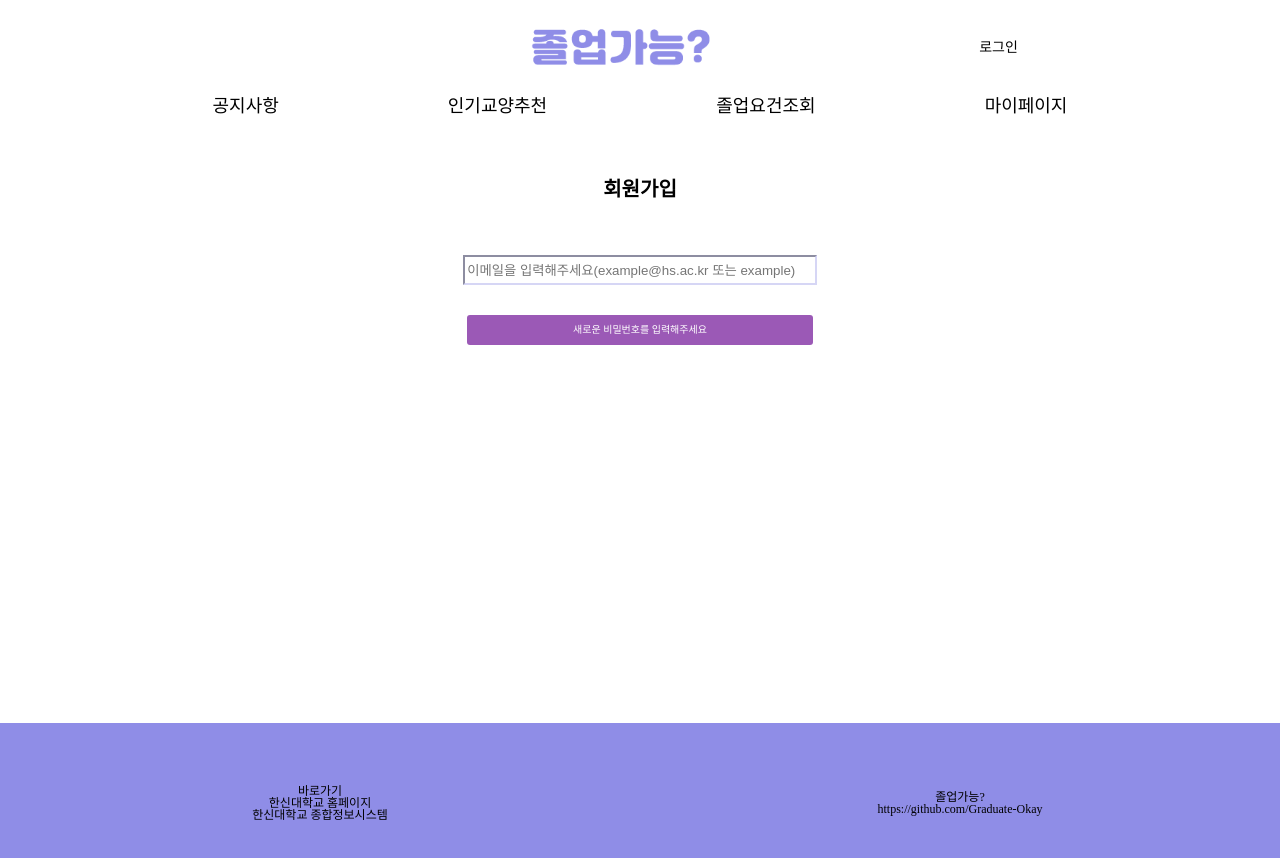
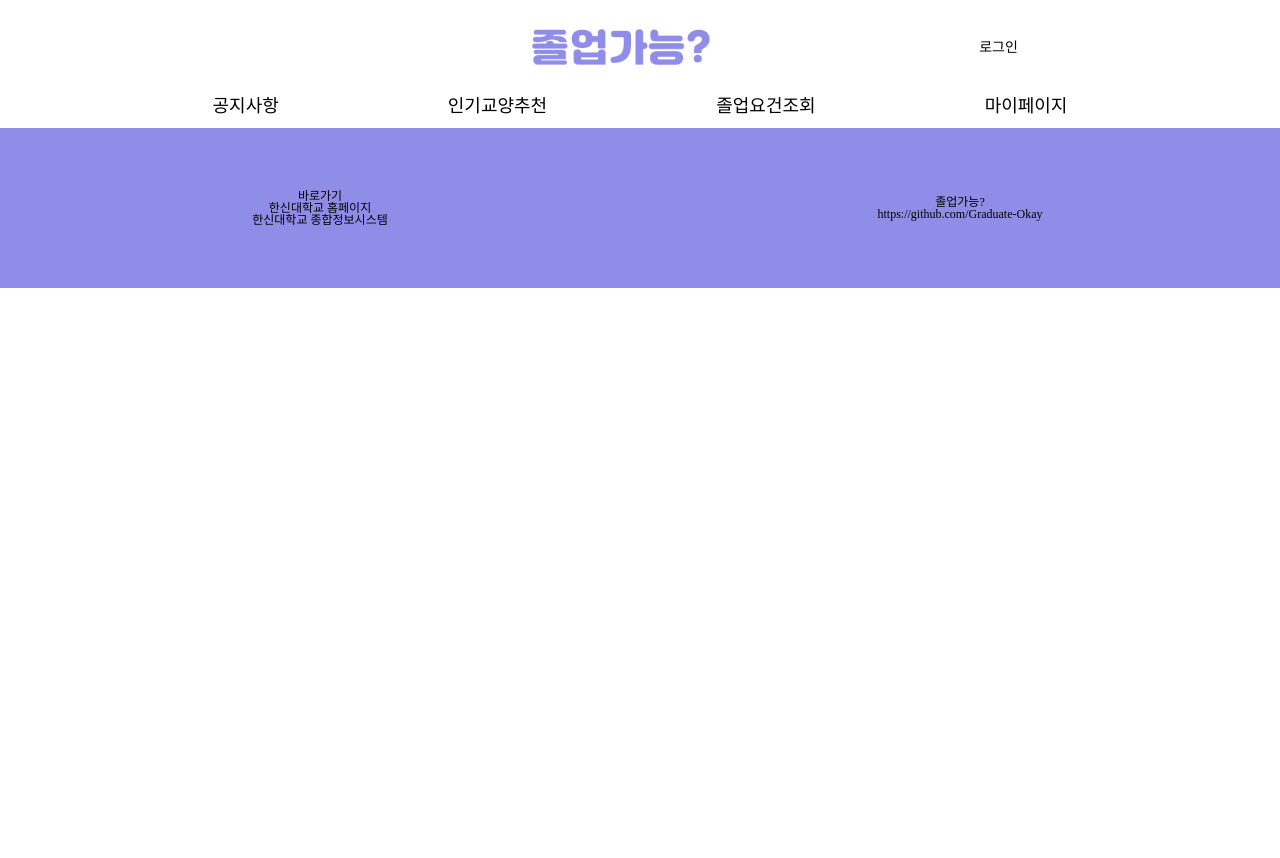
Before and after one commit to Graduate-Okay/Graduate-Okay-FE, a React (Create React App) app in the folder graduate-okay-fe/: page /find in a window 1280 px wide. Shown: the top 858 px of the page. After the commit the page ends 800 px from the top, so only its background shows below. Built offline with nearby package versions, Linux system fonts and the light colour scheme; a web font is replaced by a local one.

Commit message:
Fix : 회원탈퇴 기능 수정 및 미사용 컴포넌트 삭제
- 탈퇴 시 쿠키가 삭제되지 않는 부분 수정
- 미사용 컴포넌트(find.tsx) 삭제

```diff
--- a/graduate-okay-fe/src/App.tsx
+++ b/graduate-okay-fe/src/App.tsx
@@ -14,7 +14,6 @@ const Mypage = lazy(() => import("./pages/mypage/Mypage"));
 const Login = lazy(() => import("./pages/Login"));
 const NoticeDetail = lazy(() => import("./pages/NoticeDetail"));
 const Signup = lazy(() => import("./pages/Signup"));
-const Find = lazy(() => import("./pages/Find"));
 const KyRecommendDetail = lazy(() => import("./pages/KyRecommendDetail"));
 const ModifyInfo = lazy(() => import("./pages/mypage/ModifyInfo"));
 const Admin = lazy(() => import("./pages/administration/Admin"));
@@ -38,7 +37,6 @@ function App() {
           <Route path="/kyRecommend" element={<KyRecommend />} />
           <Route path="/login" element={<Login />} />
           <Route path="/signup" element={<Signup />} />
-          <Route path="/find" element={<Find />} />
           <Route path="/admin" element={<Admin />} />
           <Route path="/administration" element={<Administration />} />
           <Route
--- a/graduate-okay-fe/src/pages/Find.tsx
+++ /dev/null
@@ -1,90 +0,0 @@
-import React, { useState } from "react";
-import styled, { ThemeProvider } from "styled-components";
-import theme from "../constants/theme";
-
-const Find: React.FC = () => {
-  const [isClick, setIsClick] = useState<boolean>(false);
-
-  return (
-    <ThemeProvider theme={theme}>
-      <FindSection>
-        <FindDiv>회원가입</FindDiv>
-        <FindInput
-          placeholder="이메일을 입력해주세요(example@hs.ac.kr 또는 example)"
-          type="text"
-          autoFocus
-        />
-        {isClick ? (
-          <FindInput
-            placeholder="인증번호를 입력해주세요"
-            type="text"
-            autoFocus
-          />
-        ) : null}
-        <SubmitFind onClick={() => setIsClick(true)}>
-          새로운 비밀번호를 입력해주세요
-        </SubmitFind>
-      </FindSection>
-    </ThemeProvider>
-  );
-};
-
-export default Find;
-
-const FindSection = styled.section`
-  display: flex;
-  flex-direction: column;
-  width: 90%;
-  height: 60vh;
-  margin: 5% auto;
-`;
-
-const FindDiv = styled.div`
-  display: flex;
-  width: 100%;
-  height: 8vh;
-  justify-content: center;
-  font-size: 2rem;
-  font-weight: bold;
-`;
-
-const FindInput = styled.input`
-  display: flex;
-  width: 80%;
-  height: 3vh;
-  margin: 0 auto;
-  margin-top: 1.5vh;
-  &:focus {
-    outline: none;
-    border-color: #d6d6f5;
-  }
-
-  @media ${({ theme }) => theme.device.tablet} {
-    width: 50%;
-  }
-  @media ${({ theme }) => theme.device.laptop} {
-    width: 30%;
-  }
-`;
-
-const SubmitFind = styled.div`
-  display: flex;
-  width: 60%;
-  height: 3rem;
-  margin: 3rem auto;
-  border-radius: 3px;
-  color: white;
-  justify-content: center;
-  align-items: center;
-  background-color: #9b59b6;
-  &:hover {
-    background-color: #d6d6f5;
-  }
-
-  @media ${({ theme }) => theme.device.tablet} {
-    width: 50%;
-  }
-  @media ${({ theme }) => theme.device.laptop} {
-    width: 30%;
-  }
-`;
--- a/graduate-okay-fe/src/pages/Login.tsx
+++ b/graduate-okay-fe/src/pages/Login.tsx
@@ -77,6 +77,7 @@ const Login: React.FC = () => {
           value={passwordInput.value}
           onChange={passwordInput.onChange}
           onKeyDown={handleKeyDown}
+          autoFocus
         />
         <LoginStatus>
           <input type="checkbox" />
--- a/graduate-okay-fe/src/pages/Signup.tsx
+++ b/graduate-okay-fe/src/pages/Signup.tsx
@@ -1,4 +1,5 @@
 import React, { useState } from "react";
+import { useNavigate } from "react-router-dom";
 import styled, { ThemeProvider } from "styled-components";
 import theme from "../constants/theme";
 import useInput from "../hooks/useInput";
@@ -7,6 +8,7 @@ import api from "../apis/api";
 import CheckSchoolEmail from "../utils/CheckSchoolEmail";
 
 const Signup: React.FC = () => {
+  const navigate = useNavigate();
   const [isClick, setIsClick] = useState<boolean>(false);
   const [isAuth, setIsAuth] = useState<boolean>(false);
   const emailInput = useInput("");
@@ -71,6 +73,7 @@ const Signup: React.FC = () => {
       if (response?.data.status === "CREATED") {
         alert("회원가입이 완료되었습니다.");
       }
+      navigate("/");
     } catch (error) {
       if (error instanceof AxiosError) {
         alert(error.response?.data?.message);
@@ -108,6 +111,7 @@ const Signup: React.FC = () => {
             value={authNumber.value}
             onChange={authNumber.onChange}
             onKeyDown={handleKeyDown}
+            autoFocus
           />
         ) : null}
         {isAuth ? (
@@ -117,6 +121,7 @@ const Signup: React.FC = () => {
             value={passwordInput.value}
             onChange={passwordInput.onChange}
             onKeyDown={handleKeyDown}
+            autoFocus
           />
         ) : null}
 
--- a/graduate-okay-fe/src/pages/mypage/Mypage.tsx
+++ b/graduate-okay-fe/src/pages/mypage/Mypage.tsx
@@ -9,7 +9,7 @@ import api from "../../apis/api";
 
 const Mypage: React.FC = () => {
   const [nickname, setNickname] = useState<string>("");
-  const [cookies] = useCookies(["accessToken"]);
+  const [cookies, , removeCookie] = useCookies(["accessToken"]);
   const navigate = useNavigate();
 
   const getInfo = useCallback(async () => {
@@ -28,6 +28,10 @@ const Mypage: React.FC = () => {
   }, [cookies.accessToken]);
 
   const handleWithdrawal = async () => {
+    const withdrawal = window.confirm("정말 탈퇴하시겠습니까?");
+    if (!withdrawal) {
+      return;
+    }
     try {
       const response = await axios.delete(`${api.user}/withdrawal`, {
         headers: {
@@ -36,6 +40,7 @@ const Mypage: React.FC = () => {
       });
       if (response?.data.status === "OK") {
         alert("정상적으로 회원탈퇴되었습니다.");
+        removeCookie("accessToken");
         localStorage.clear();
         navigate("/");
       }
```
